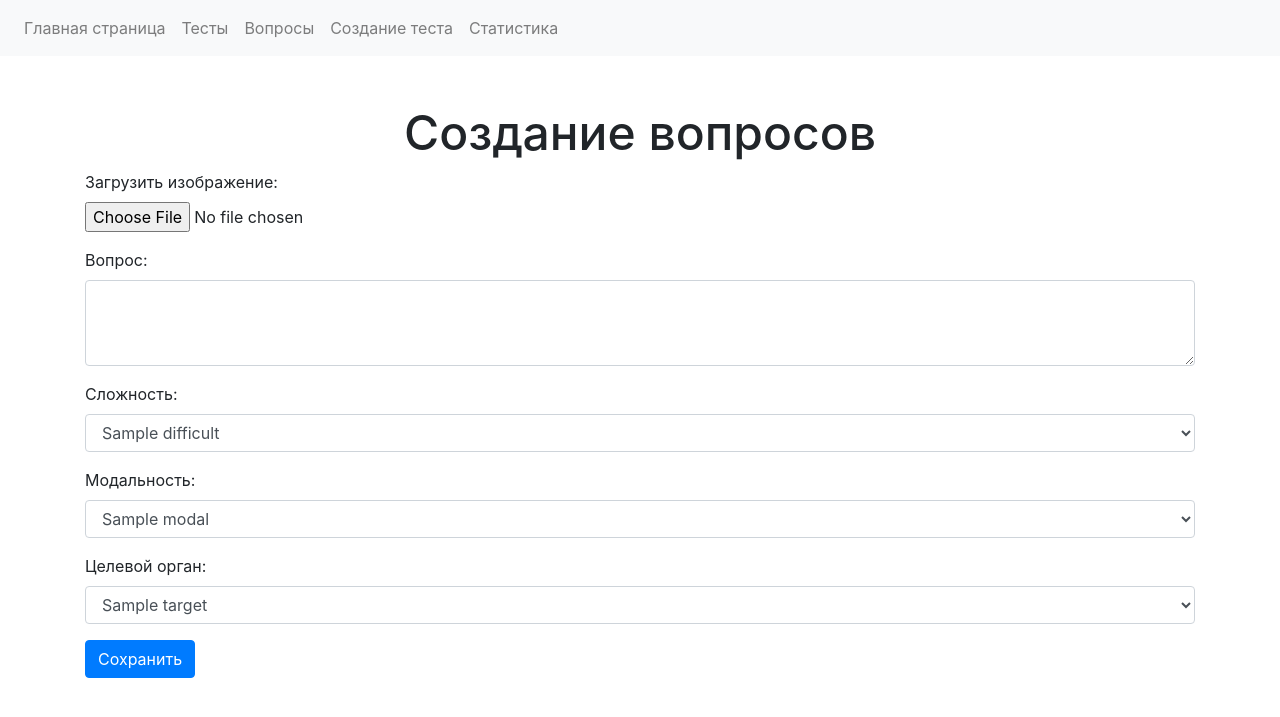
After one commit to VadimKirillov/TelemedAI_Testing_System, a Flask app: page /create_question in a window 1280 px wide. The commit adds this page. Shown: the top 717 px of the page. Run offline with Flask 3, Linux system fonts and the light colour scheme; tables that the repository leaves empty hold one stand-in row (values such as "Sample post"); some libraries are stand-ins or nearby versions.

Commit message:
form post

```diff
--- a/app.py
+++ b/app.py
@@ -1,5 +1,5 @@
-from flask import Flask, render_template, request
-from models import db
+from flask import Flask, render_template, request, jsonify, redirect, url_for
+from models import *
 from database import create_tables_if_not_exist
 import json
 import os
@@ -43,6 +43,38 @@ def question():
     return render_template("question.html")
 
 
+# Маршрут для страницы создания вопросов и сохранения данных
+@app.route("/create_question", methods=["GET", "POST"])
+def create_question():
+    if request.method == "POST":
+        # Получаем данные из формы
+        text = request.form.get("text")
+        image_url = request.form.get("image_url")
+        difficulty_id = request.form.get("difficulty_id")
+        modality_id = request.form.get("modality_id")
+        target_body_id = request.form.get("target_body_id")
+        print(text, image_url, difficulty_id, modality_id, target_body_id)
+        # Создаем новый объект Question
+        question = Question(text=text, image_url=image_url, difficulty=difficulty_id, modality=modality_id,
+                            target_body=target_body_id)
+
+        # Добавляем вопрос в сессию
+        db.session.add(question)
+        # Сохраняем изменения в базе данных
+        db.session.commit()
+
+        # После сохранения вопроса происходит перенаправление на эту же страницу
+        return redirect(url_for("question"))
+
+    # Если метод запроса GET, просто отображаем страницу создания вопросов
+    else:
+        # Загрузка данных для заполнения выпадающих списков из БД
+        difficulties = Difficult.query.all()
+        modals = Modal.query.all()
+        targets = Target.query.all()
+        return render_template("create_question.html", difficulties=difficulties, modals=modals, targets=targets)
+
+
 # Страница с созданием вопросов
 @app.route("/create_tests")
 def create_tests():
--- /dev/null
+++ b/templates/create_question.html
@@ -0,0 +1,99 @@
+<!DOCTYPE html>
+<html lang="en">
+<head>
+    <meta charset="UTF-8">
+    <title>Создание вопросов</title>
+    {% include 'top_menu_links.html'%}
+    <!-- Подключаем стили Bootstrap -->
+    <link rel="stylesheet" href="https://stackpath.bootstrapcdn.com/bootstrap/4.5.2/css/bootstrap.min.css">
+</head>
+<body>
+    {% include 'top_menu.html' %}
+
+    <div class="container mt-5">
+        <h1>Создание вопросов</h1>
+
+        <!-- Форма для отправки данных -->
+        <form method="POST" id="questionForm">
+            <!-- Загрузка изображений -->
+            <div class="form-group">
+                <label for="image">Загрузить изображение:</label>
+                <input type="file" class="form-control-file" id="image">
+            </div>
+
+            <!-- Ввод вопроса -->
+            <div class="form-group">
+                <label for="text">Вопрос:</label>
+                <textarea class="form-control" id="text" name="text" rows="3" required></textarea>
+            </div>
+
+            <!-- Выпадающие списки -->
+            <div class="form-group">
+                <label for="difficulty_id">Сложность:</label>
+                <select class="form-control" id="difficulty_id" name="difficulty_id" required>
+                    {% for difficulty in difficulties %}
+                        <option value="{{ difficulty.id }}">{{ difficulty.name }}</option>
+                    {% endfor %}
+                </select>
+            </div>
+
+            <div class="form-group">
+                <label for="modality_id">Модальность:</label>
+                <select class="form-control" id="modality_id" name="modality_id" required>
+                    {% for modal in modals %}
+                        <option value="{{ modal.id }}">{{ modal.name }}</option>
+                    {% endfor %}
+                </select>
+            </div>
+
+            <div class="form-group">
+                <label for="target_body_id">Целевой орган:</label>
+                <select class="form-control" id="target_body_id" name="target_body_id" required>
+                    {% for target in targets %}
+                        <option value="{{ target.id }}">{{ target.name }}</option>
+                    {% endfor %}
+                </select>
+            </div>
+
+            <!-- Кнопка "Сохранить" -->
+            <button type="submit" class="btn btn-primary" id="saveButton">Сохранить</button>
+        </form>
+    </div>
+
+    <!-- Подключаем скрипты Bootstrap и JavaScript -->
+    <script src="https://code.jquery.com/jquery-3.5.1.min.js"></script>
+    <script src="https://cdn.jsdelivr.net/npm/@popperjs/core@2.5.4/dist/umd/popper.min.js"></script>
+    <script src="https://stackpath.bootstrapcdn.com/bootstrap/4.5.2/js/bootstrap.min.js"></script>
+
+    <!-- JavaScript для обработки отправки формы -->
+    <script>
+        $(document).ready(function(){
+            // Обработчик отправки формы
+            $("#questionForm").submit(function(event){
+                // Отменяем стандартное действие отправки формы
+                event.preventDefault();
+
+                // Собираем данные формы
+                var formData = new FormData($(this)[0]);
+
+                // Отправляем данные на сервер
+                $.ajax({
+                    type: "POST",
+                    url: "/create_question",
+                    data: formData,
+                    contentType: false,
+                    processData: false,
+                    success: function(response){
+                        // Перенаправляем на страницу "question" после успешного сохранения
+                        window.location.href = "/question";
+                    },
+                    error: function(xhr, status, error) {
+                        // Обработка ошибок
+                        console.error(xhr.responseText);
+                    }
+                });
+            });
+        });
+    </script>
+</body>
+</html>
```
Also changed, not shown: models.py (+7 -3 lines), templates/question.html (+9 -5 lines).
